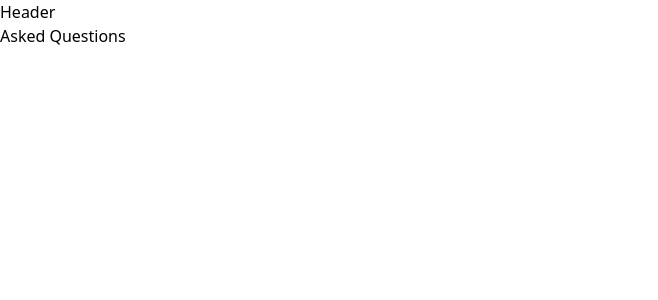
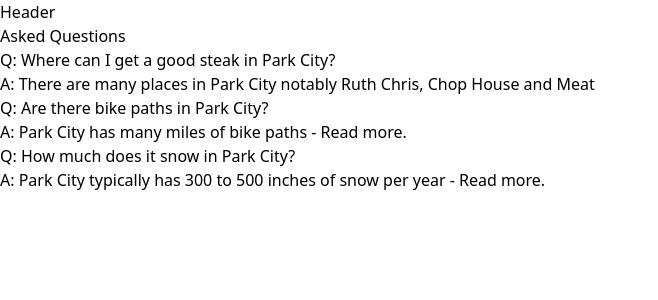
Before and after one commit to mostlyclicks/pcaqs, a React (Create React App) app: page / in a window 1280 px wide. Shown: the top 300 px of the page, without its empty margins (0-658 px from the left). Built offline with nearby package versions, Linux system fonts and the light colour scheme.

Commit message:
map q and a, display as list

```diff
--- a/src/components/AQList.js
+++ b/src/components/AQList.js
@@ -8,6 +8,17 @@ const AQList = (props) => {
   return (
     <section>
       <h1>Asked Questions</h1>
+      <ul>
+        {qalist.map((qaitem) => {
+
+          return (
+            <li>
+              Q: {qaitem.question}<br/>
+              A: {qaitem.answer}
+            </li>
+          )
+        })}
+      </ul>
 
     </section>
   )
```
